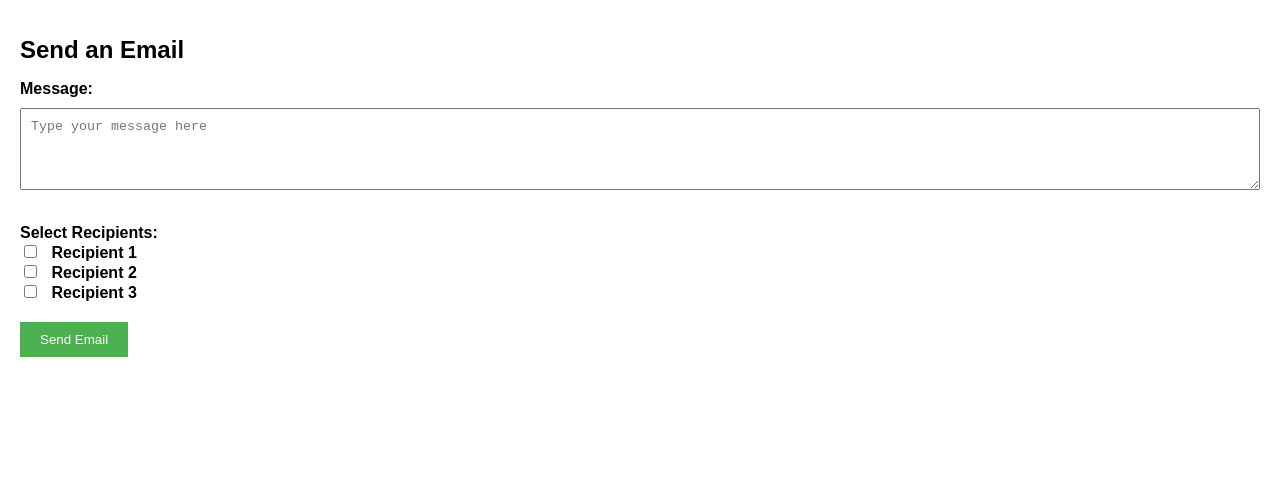
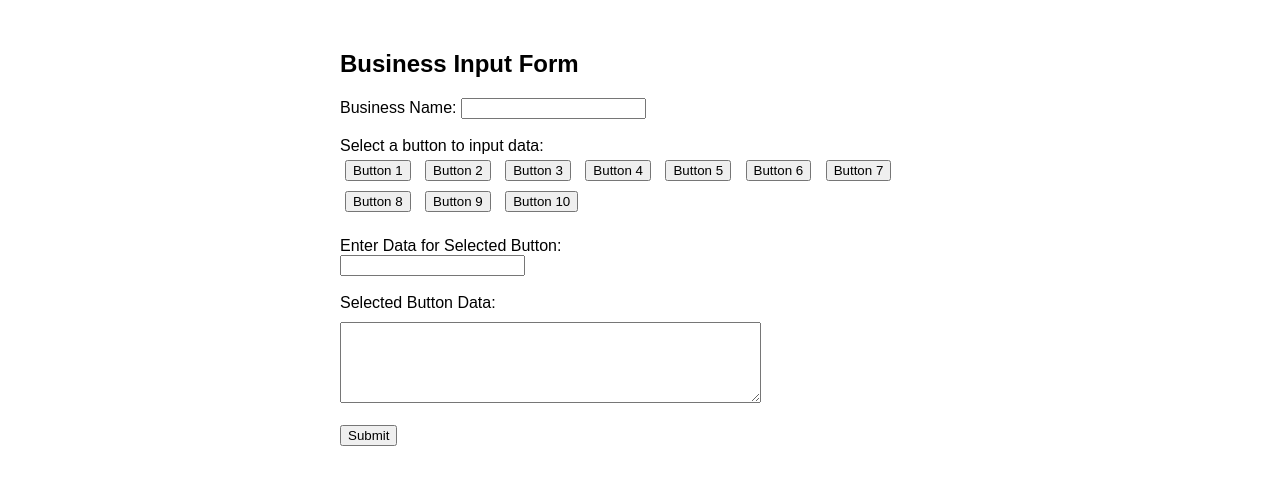
Before and after one commit to Maheedhar-rao/Pathway-catalyst-workflow, a plain HTML site: page index.html in a window 1280 px wide. Drawn offline with Linux system fonts and the light colour scheme.

Commit message:
Update index.html

```diff
--- a/index.html
+++ b/index.html
@@ -3,110 +3,88 @@
 <head>
     <meta charset="UTF-8">
     <meta name="viewport" content="width=device-width, initial-scale=1.0">
-  <title>Email Trigger Form</title>
+    <title>Business Form</title>
     <style>
         body {
             font-family: Arial, sans-serif;
-      margin: 0;
-      padding: 20px;
         }
-    h1 {
-      font-size: 24px;
+        .container {
+            max-width: 600px;
+            margin: 50px auto;
         }
-    label {
-      font-weight: bold;
+        .buttons {
+            margin-bottom: 20px;
         }
-    input[type="text"], textarea {
-      width: 100%;
-      padding: 10px;
-      margin: 10px 0;
-      box-sizing: border-box;
+        .buttons button {
+            margin: 5px;
         }
-    input[type="checkbox"] {
-      margin-right: 10px;
-    }
-    button {
-      padding: 10px 20px;
-      background-color: #4CAF50;
-      color: white;
-      border: none;
-      cursor: pointer;
-    }
-    button:hover {
-      background-color: #45a049;
-    }
-    .form-group {
-      margin-bottom: 20px;
+        #selectedData {
+            margin-top: 10px;
         }
     </style>
 </head>
 <body>
 
-  <h1>Send an Email</h1>
+<div class="container">
+    <h2>Business Input Form</h2>
 
-  <form id="emailForm">
-    <div class="form-group">
-      <label for="message">Message:</label><br>
-      <textarea id="message" name="message" rows="4" placeholder="Type your message here"></textarea>
+    <form id="businessForm">
+        <!-- Business Name Field -->
+        <label for="businessName">Business Name:</label>
+        <input type="text" id="businessName" name="businessName" required><br><br>
+
+        <!-- Buttons for Selection -->
+        <div class="buttons">
+            <label>Select a button to input data:</label><br>
+            <button type="button" onclick="selectButton(1)">Button 1</button>
+            <button type="button" onclick="selectButton(2)">Button 2</button>
+            <button type="button" onclick="selectButton(3)">Button 3</button>
+            <button type="button" onclick="selectButton(4)">Button 4</button>
+            <button type="button" onclick="selectButton(5)">Button 5</button>
+            <button type="button" onclick="selectButton(6)">Button 6</button>
+            <button type="button" onclick="selectButton(7)">Button 7</button>
+            <button type="button" onclick="selectButton(8)">Button 8</button>
+            <button type="button" onclick="selectButton(9)">Button 9</button>
+            <button type="button" onclick="selectButton(10)">Button 10</button>
         </div>
 
-    <div class="form-group">
-      <label>Select Recipients:</label><br>
-      <input type="checkbox" id="recipient1" name="recipients" value="maheedhar1072@gmail.com">
-      <label for="recipient1">Recipient 1</label><br>
-      <input type="checkbox" id="recipient2" name="recipients" value="tech@pathwaycatalyst.com">
-      <label for="recipient2">Recipient 2</label><br>
-      <input type="checkbox" id="recipient3" name="recipients" value="deals@pathwaycatalyst.com">
-      <label for="recipient3">Recipient 3</label><br>
+        <!-- Input for Data -->
+        <label for="inputData">Enter Data for Selected Button:</label><br>
+        <input type="text" id="inputData" name="inputData"><br><br>
+
+        <!-- Field to See Data -->
+        <label for="selectedData">Selected Button Data:</label><br>
+        <textarea id="selectedData" rows="5" cols="50" readonly></textarea><br><br>
+
+        <!-- Submit Button -->
+        <button type="submit">Submit</button>
+    </form>
 </div>
 
-    <button type="submit">Send Email</button>
-  </form>
+<script>
+    let selectedButton = null;
+    const buttonData = {};
 
-  <script>
-    document.getElementById('emailForm').addEventListener('submit', async function(event) {
-      event.preventDefault();
-
-      // Validate the message content
-      const message = document.getElementById('message').value.trim();
-      const recipients = Array.from(document.querySelectorAll('input[name="recipients"]:checked')).map(el => el.value);
-
-      if (!message) {
-        alert("Please enter a message.");
-        return;
+    function selectButton(buttonNumber) {
+        selectedButton = buttonNumber;
+        document.getElementById("selectedData").value = buttonData[buttonNumber] || '';
+        alert(`Button ${buttonNumber} selected`);
     }
 
-      if (recipients.length === 0) {
-        alert("Please select at least one recipient.");
-        return;
+    document.getElementById('inputData').addEventListener('input', function (event) {
+        if (selectedButton !== null) {
+            buttonData[selectedButton] = event.target.value;
+            document.getElementById("selectedData").value = event.target.value;
+        } else {
+            alert('Please select a button first!');
         }
-
-      // Prepare the data to send to the backend
-      const data = {
-        message,
-        recipients
-      };
-
-      try {
-        // Send the data to the backend (Node.js server)
-        const response = await fetch('http://localhost:3000/send-email', {
-          method: 'POST',
-          headers: {
-            'Content-Type': 'application/json',
-          },
-          body: JSON.stringify(data),
     });
 
-        if (response.ok) {
-          alert('Email trigger sent successfully!');
-          document.getElementById('emailForm').reset(); // Reset form after successful submission
-        } else {
-          alert('Error triggering the email.');
-        }
-      } catch (error) {
-        console.error('Error:', error);
-        alert('Failed to send the request.');
-      }
+    document.getElementById("businessForm").addEventListener('submit', function (event) {
+        event.preventDefault();
+        console.log("Business Name:", document.getElementById('businessName').value);
+        console.log("Button Data:", buttonData);
+        alert('Form Submitted');
     });
 </script>
 
```
Lines whose indentation alone changed are shown as unchanged.
